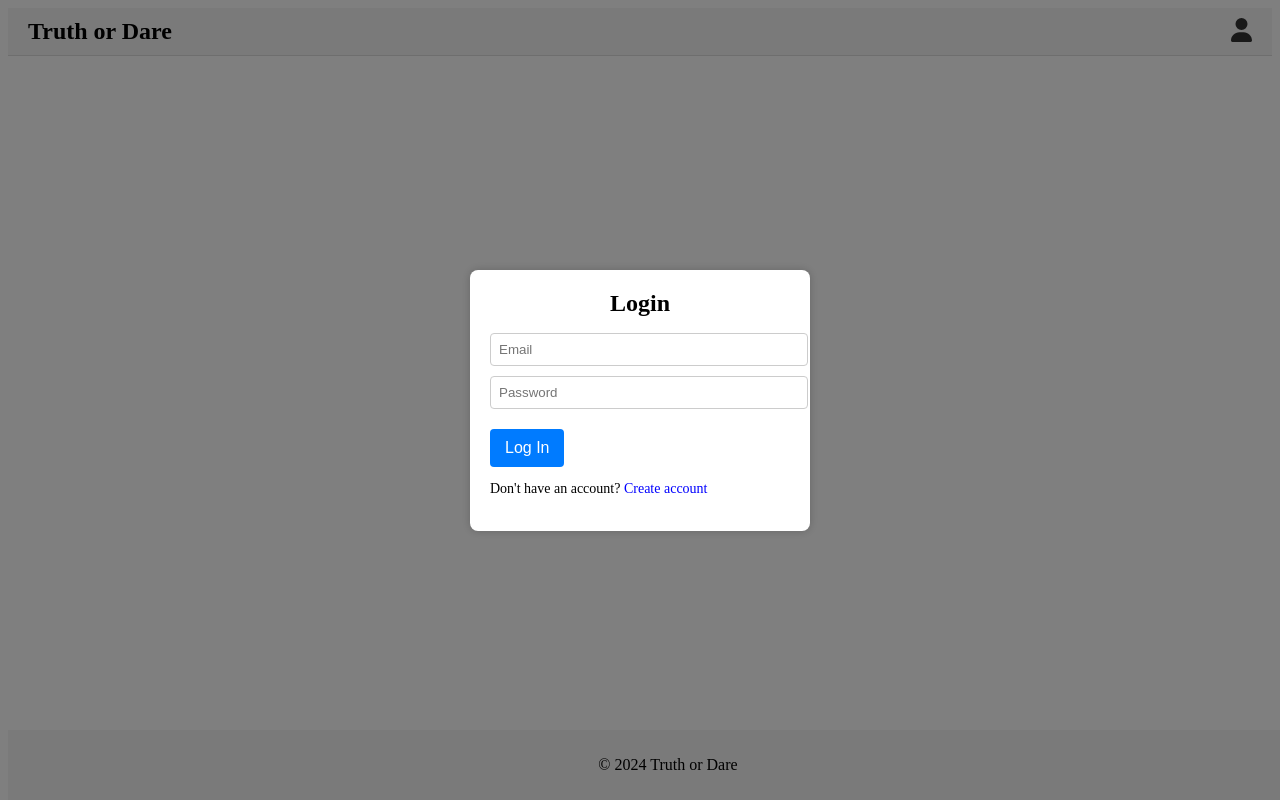
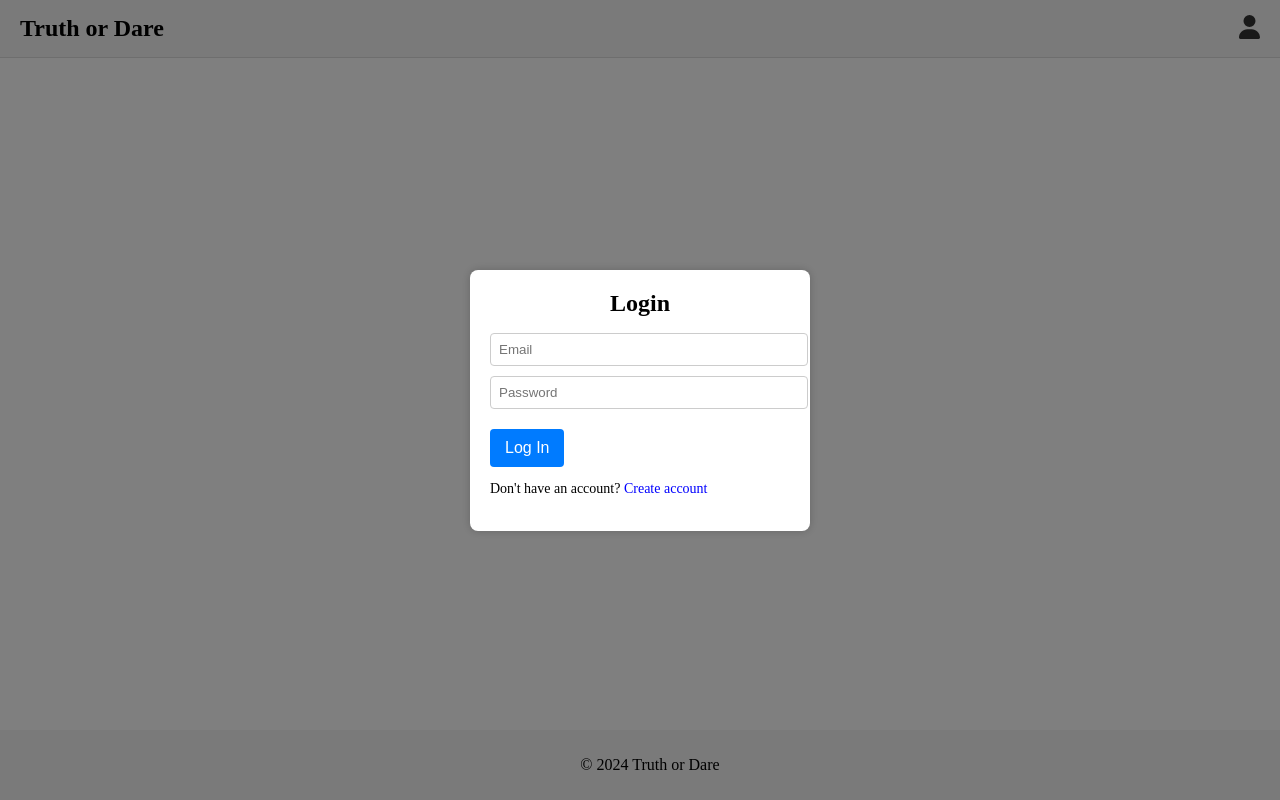
Before and after one commit to maritimezra/Truth-or-Dare, a React (Vite) app in the folder frontend/: page / in a window 1280 px wide. Built offline with nearby package versions, Linux system fonts and the light colour scheme; no server answers.

Commit message:
footer/header styles

```diff
--- a/frontend/src/components/Footer.css
+++ b/frontend/src/components/Footer.css
@@ -6,4 +6,5 @@
     position: fixed;
     width: 100%;
     bottom: 0;
+    left: -10px;
   }
--- a/frontend/src/components/Header.css
+++ b/frontend/src/components/Header.css
@@ -2,9 +2,14 @@
   display: flex;
   justify-content: space-between;
   align-items: center;
-  padding: 10px 20px;
+  padding: 15px 20px;
   background-color: #f5f5f5;
   border-bottom: 1px solid #ddd;
+  position: fixed;
+  top: 0;
+  left: 0;
+  right: 0;
+  z-index: 1000;
 }
 
 .header h1 {
```
